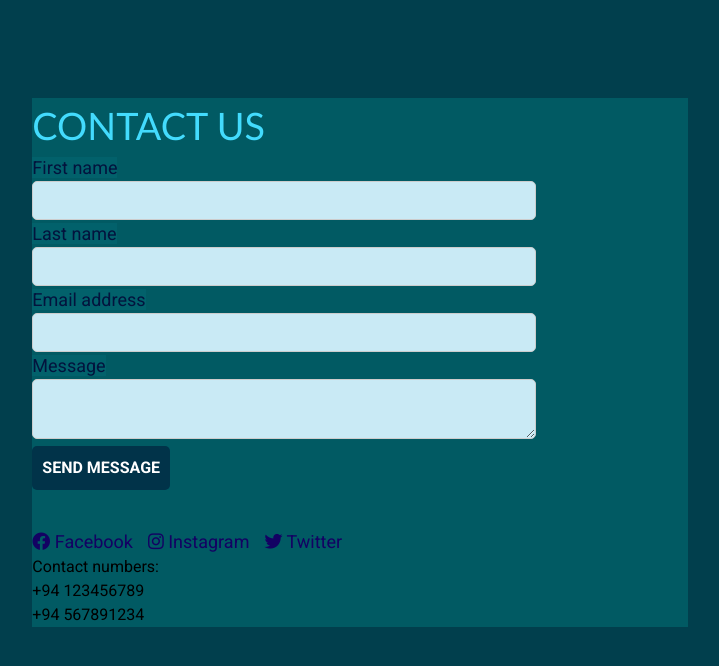
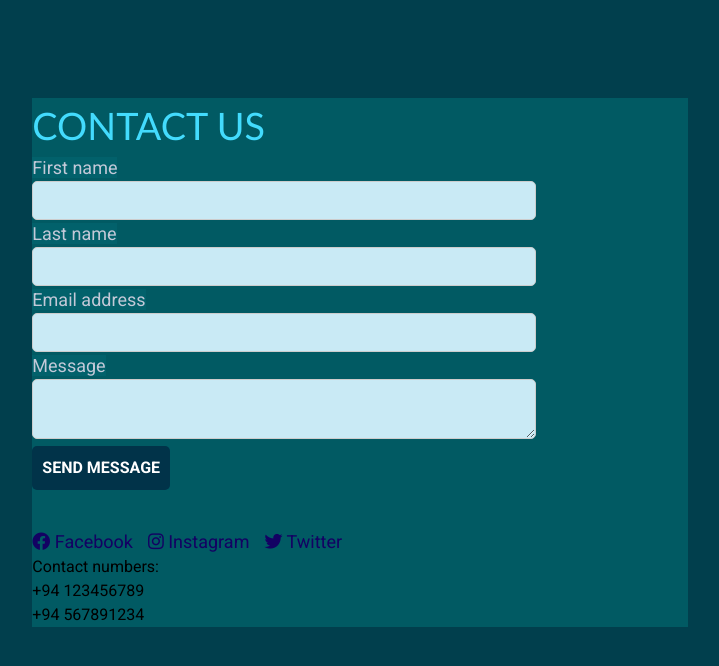
Before and after one commit to VOSANDI2003/contact_us, a Next.js app: page / in a window 1280 px wide. Shown: the top 666 px of the page, without its empty margins (280-999 px from the left). Built offline with nearby package versions, Linux system fonts and the light colour scheme.

Commit message:
Update globals.css

```diff
--- a/src/app/globals.css
+++ b/src/app/globals.css
@@ -50,7 +50,7 @@ html, body {
 .blocktext-blue{
     font-style: normal;
     font-size: 18px;
-    color: #03133d;
+    color: #c3c9d8;
     background-color: #1ec8de10;
 
 }
@@ -61,7 +61,7 @@ html, body {
 .blocktext-white{
     font-style: normal;
     font-size: 18px;
-    color: #03133d;
+    color: #c3c9d8;
     background-color: #1ec8de10;
 }
 .w-full{
@@ -120,8 +120,8 @@ button {
 
 button:hover {
     background-color: #003d80; /* Darker blue on hover */
-   }
 
+}
 .w-fullbg-blue-800{
     padding-bottom: 0.25CM;
     margin-bottom: 1CM;
```
